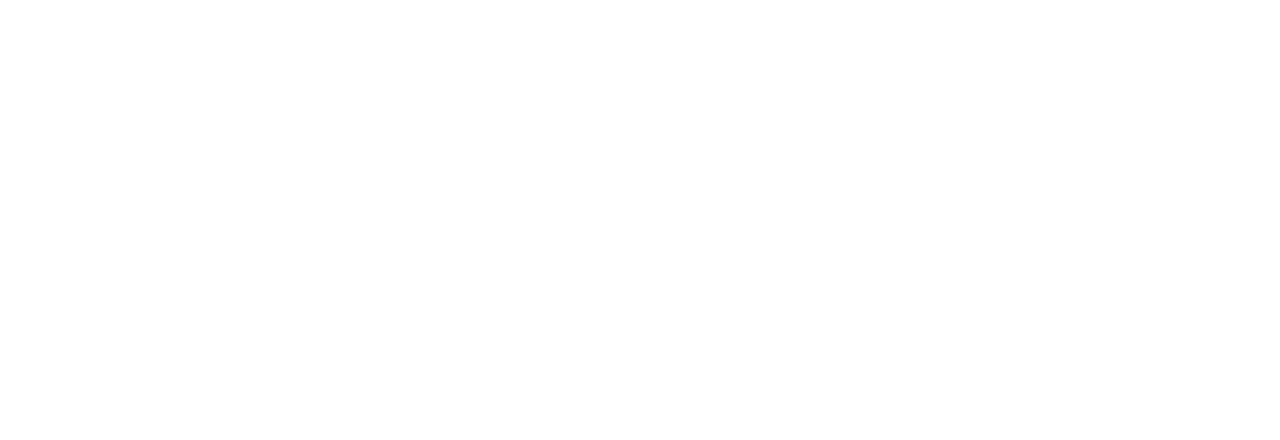
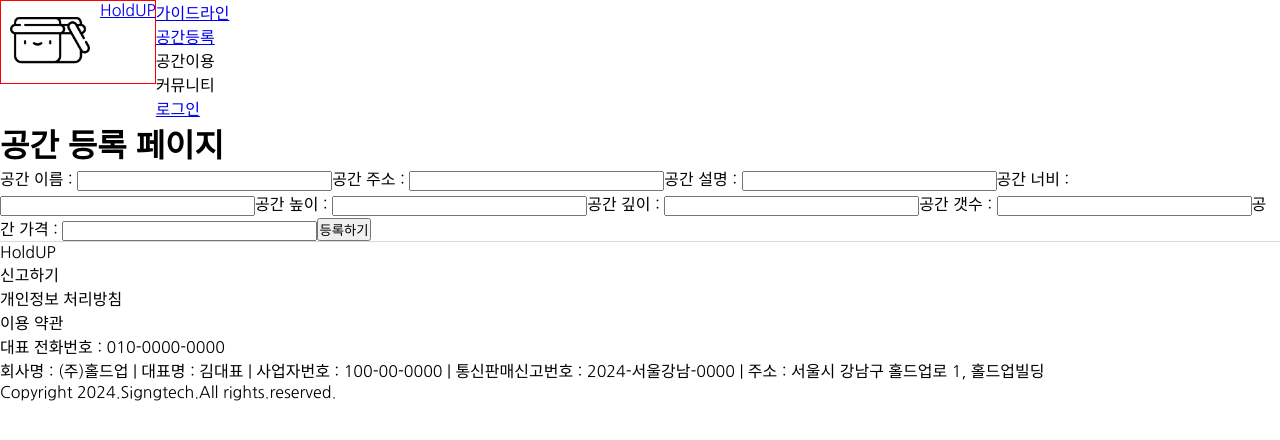
Before and after one commit to quantum-meachanics/holdup-react, a React (Create React App) app: page /holdup/spaces in a window 1280 px wide. Before the commit this address had no page. Shown: the top 440 px of the page. Built offline with nearby package versions, Linux system fonts and the light colour scheme.

Commit message:
공간 등록 기능 구현

```diff
--- a/src/App.js
+++ b/src/App.js
@@ -1,8 +1,11 @@
 import { BrowserRouter, Route, Routes } from "react-router-dom";
+
 import Layout from "./layouts/Layout";
 import Main from "./pages/Main";
 import Guideline from "./pages/Guideline";
 import Login from "./pages/Login";
+import CreateSpace from "./pages/CreateSpace";
+import CreateSpaceSuccessPage from "./pages/CreateSpaceSuccessPage";
 
 function App() {
   return (
@@ -10,8 +13,10 @@
       <Routes>
         <Route path="/" element={<Layout />}>
           <Route index element={<Main />} />
-          <Route path="guideline" element={<Guideline />} />
-          <Route path="member/login" element={<Login />} />
+          <Route path="holdup/guideline" element={<Guideline />} />
+          <Route path="holdup/login" element={<Login />} />
+          <Route path="holdup/spaces" element={<CreateSpace />} />
+          <Route path="holdup/spaces/success" element={<CreateSpaceSuccessPage />} />
         </Route>
       </Routes>
     </BrowserRouter>
--- a/src/apis/Api.js
+++ b/src/apis/Api.js
@@ -1,6 +1,6 @@
 import axios from "axios";
 
-const DOMAIN = "http://localhost:8080";
+const DOMAIN = "http://localhost:8080/holdup";
 
 export const request = async (method, url, data) => {
     try {
@@ -9,9 +9,7 @@
             url: `${DOMAIN}${url}`,
             data
         });
-
         console.log("api에서 response 확인 : ", response);
-
         return response.data;
 
     } catch (error) {
@@ -19,3 +17,19 @@
         throw error; // 오류를 다시 던져서 호출 측에서 처리하도록 함
     }
 }
+
+export const tokenRequest = async (token, method, url, data) => {
+    try {
+        const response = await axios({
+            headers: { Authorization: `Bearer ${token}` },
+            method,
+            url: `${DOMAIN}${url}`,
+            data
+        });
+        return response.data;
+
+    } catch (error) {
+        console.error("API 요청 오류", error);
+        throw error;
+    }
+}
--- /dev/null
+++ b/src/apis/SpaceAPICalls.js
@@ -0,0 +1,20 @@
+import { createSpaceFail, createSpaceSuccess } from "../modules/SpaceModule";
+import { tokenRequest } from "./Api";
+
+export function callCreateSpaceAPI(spaceInfo) {
+    return async (dispatch) => {
+        try {
+            const token = localStorage.getItem('token');
+            const response = await tokenRequest(
+                token,
+                "POST",
+                "/spaces",
+                spaceInfo
+            )
+            dispatch(createSpaceSuccess(response.spaceInfo));
+
+        } catch (error) {
+            dispatch(createSpaceFail(error.message || "공간 등록에 오류가 발생했습니다."))
+        }
+    };
+}
--- a/src/apis/UserAPICalls.js
+++ b/src/apis/UserAPICalls.js
@@ -4,14 +4,13 @@
 export function callLoginAPI(loginInfo) {
     return async (dispatch) => {
         try {
-            // 'POST'로 '/member/login'에 로그인 입력 정보 전송
-            const response = await request("POST", "/member/login", loginInfo);
+            // 'POST'로 '/holdup/login'에 로그인 입력 정보 전송
+            const response = await request("POST", "/login", loginInfo);
 
             console.log("Response 응답로그 확인", response);
 
             // 서버에서 로그인 성공시 JWT 토큰 반환
             if (response.token) {
-
                 console.log("response.data 확인", response.data);
                 console.log("response.userInfo 확인", response.userInfo);
                 console.log("localStorage에 member객체 정보 확인", localStorage.getItem("member"));
--- a/src/components/commons/Header.js
+++ b/src/components/commons/Header.js
@@ -16,11 +16,11 @@
             <div className="menuSection">
 
                 <div className="GuidelineLink">
-                    <NavLink to="guideline">가이드라인</NavLink>
+                    <NavLink to="holdup/guideline">가이드라인</NavLink>
                 </div>
 
                 <div className="SpcaeCreateLink">
-                    <NavLink to="spaces/spaces">공간등록</NavLink>
+                    <NavLink to="holdup/spaces">공간등록</NavLink>
                 </div>
 
                 <div className="SpcaeUseLink">
@@ -32,7 +32,7 @@
                 </div>
 
                 <div className="LoginLink">
-                <NavLink to="member/login">로그인</NavLink>
+                <NavLink to="holdup/login">로그인</NavLink>
                 </div>
             </div>
 
--- a/src/components/forms/CreateSpaceForm.js
+++ b/src/components/forms/CreateSpaceForm.js
@@ -1,14 +1,16 @@
-import { useState } from "react";
+import { useEffect, useState } from "react";
 import { useDispatch, useSelector } from "react-redux";
 import { useNavigate } from "react-router-dom";
+
+import { callCreateSpaceAPI } from "../../apis/SpaceAPICalls";
 
 function CreateSpaceForm() {
 
     const navigate = useNavigate();
     const dispatch = useDispatch();
-    const { space, error } = useSelector(state => state.spaceReducer);
+    const { spaceInfo, error } = useSelector(state => state.spaceReducer);
 
-    const [spaceInfo, setSpaceInfo] = useState({
+    const [inputSpaceInfo, setSpaceInfo] = useState({
         name: '',
         address: '',
         description: '',
@@ -22,36 +24,43 @@
     // 입력창 감지
     const onChangeHandler = e => {
         setSpaceInfo({
-            ...spaceInfo,
+            ...inputSpaceInfo,
             [e.target.name]: e.target.value
         })
     };
 
     // 클릭시 입력한 정보를 axios 메소드로 전송
     const onClickHandler = () => {
-        dispatch(createSpaceAPI(spaceInfo))
+        dispatch(callCreateSpaceAPI(inputSpaceInfo))
     };
 
-    // 이펙트 생략함
+    // 이펙트
+    useEffect(() => {
+        if (error) {
+            alert(error);
+        } else if (spaceInfo) {
+            navigate("/holdiup/spaces/suceess");
+        }
+    }, [spaceInfo, error, navigate, dispatch]);
 
     return (
         <>
             <label>공간 이름 : </label>
-            <input type="text" name="name" value={spaceInfo.name} onChange={onChangeHandler} />
+            <input type="text" name="name" value={inputSpaceInfo.name} onChange={onChangeHandler} />
             <label>공간 주소 : </label>
-            <input type="text" name="address" value={spaceInfo.address} onChange={onChangeHandler} />
+            <input type="text" name="address" value={inputSpaceInfo.address} onChange={onChangeHandler} />
             <label>공간 설명 : </label>
-            <input type="text" name="description" value={spaceInfo.description} onChange={onChangeHandler} />
+            <input type="text" name="description" value={inputSpaceInfo.description} onChange={onChangeHandler} />
             <label>공간 너비 : </label>
-            <input type="text" name="width" value={spaceInfo.width} onChange={onChangeHandler} />
+            <input type="text" name="width" value={inputSpaceInfo.width} onChange={onChangeHandler} />
             <label>공간 높이 : </label>
-            <input type="text" name="height" value={spaceInfo.height} onChange={onChangeHandler} />
+            <input type="text" name="height" value={inputSpaceInfo.height} onChange={onChangeHandler} />
             <label>공간 깊이 : </label>
-            <input type="text" name="depth" value={spaceInfo.depth} onChange={onChangeHandler} />
+            <input type="text" name="depth" value={inputSpaceInfo.depth} onChange={onChangeHandler} />
             <label>공간 갯수 : </label>
-            <input type="text" name="count" value={spaceInfo.count} onChange={onChangeHandler} />
+            <input type="text" name="count" value={inputSpaceInfo.count} onChange={onChangeHandler} />
             <label>공간 가격 : </label>
-            <input type="text" name="price" value={spaceInfo.price} onChange={onChangeHandler} />
+            <input type="text" name="price" value={inputSpaceInfo.price} onChange={onChangeHandler} />
             <button onClick={onClickHandler}>등록하기</button>
         </>
     );
--- a/src/modules/SpaceModule.js
+++ b/src/modules/SpaceModule.js
@@ -5,14 +5,11 @@
     error: null
 };
 
-export const CREATE_SPACE_SUCCESS = "spaces/CREATE_SPACE_SUCCESS";
-export const CREATE_SPACE_FAIL = "spaces/CREATE_SPACE_FAIL";
+export const CREATE_SPACE_SUCCESS = "space/CREATE_SPACE_SUCCESS";
+export const CREATE_SPACE_FAIL = "space/CREATE_SPACE_FAIL";
 
 // 액션 생성
-export const { spaces: {
-    createSpaceSuccess,
-    createSpaceFail
-} } = createActions({
+export const { space: { createSpaceSuccess, createSpaceFail } } = createActions({
     [CREATE_SPACE_SUCCESS]: (spaceInfo) => ({ spaceInfo }),
     [CREATE_SPACE_FAIL]: (error) => ({ error })
 });
@@ -22,18 +19,18 @@
     [CREATE_SPACE_SUCCESS]: (state, { payload: { spaceInfo } }) => {
         return {
             ...state,
+            spaceInfo,
             error: null
         };
     },
 
-    [CREATE_SPACE_FAIL]: (state, { payload: { spaceInfo } }) => {
+    [CREATE_SPACE_FAIL]: (state, { payload: { error } }) => {
         return {
             ...state,
+            spaceInfo: null,
             error
-        }
+        };
     }
 }, initialState);
 
-// 기능 구현 브랜치 푸쉬 테스트
-
 export default spaceReducer;
--- a/src/modules/index.js
+++ b/src/modules/index.js
@@ -1,8 +1,10 @@
 import { combineReducers } from "redux";
 import userReducer from "./UserModule";
+import spaceReducer from "./SpaceModule";
 
 const rootReducer = combineReducers({
-    userReducer
+    userReducer,
+    spaceReducer
 });
 
 export default rootReducer;
--- /dev/null
+++ b/src/pages/CreateSpaceSuccessPage.js
@@ -0,0 +1,12 @@
+import { NavLink } from "react-router-dom";
+
+function CreateSpaceSuceessPage() {
+    return (
+        <>
+            <h1>공간 등록을 완료했습니다!</h1>
+            <NavLink to="/"><button>메인으로</button></NavLink>
+        </>
+    );
+}
+
+export default CreateSpaceSuceessPage;
```
Also changed, not shown: src/pages/Space.js (deleted), src/pages/Spaces.js (added).
